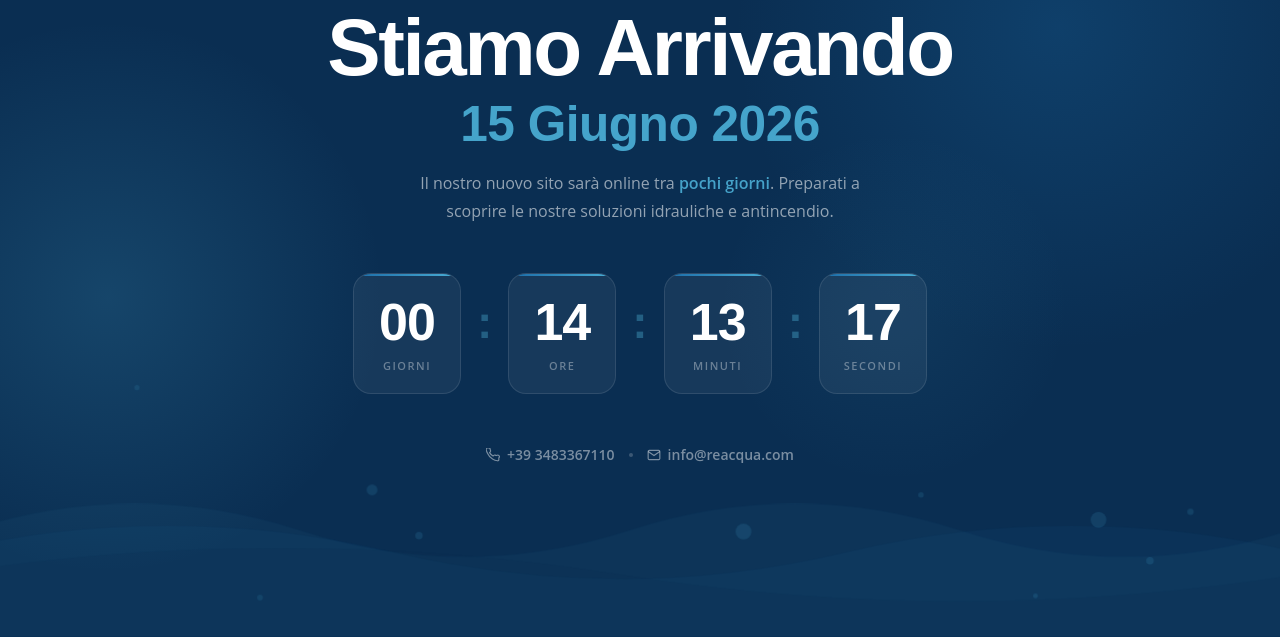
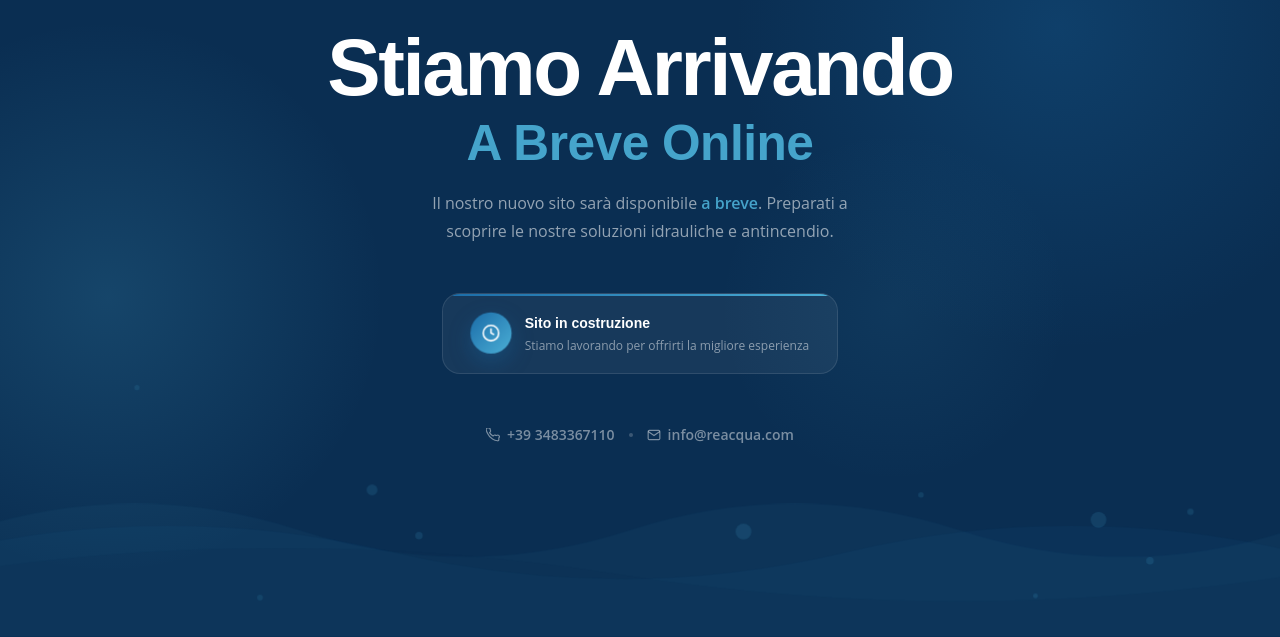
Before and after one commit to raibin2/sito-pa, a website: page index.html in a window 1280 px wide. Shown: the part 163-800 px from the top of the page. Drawn offline with nearby package versions, Linux system fonts and the light colour scheme.

Commit message:
Rendi permanente la schermata coming soon, rimuovi countdown
Sostituisce il conto alla rovescia con un badge "sito in costruzione"
in attesa del lancio, mantenendo logo, contatti e stile esistenti.

```diff
--- a/index.html
+++ b/index.html
@@ -422,9 +422,7 @@
       display: flex; flex-direction: column;
       align-items: center; justify-content: center;
       overflow: hidden;
-      transition: opacity .8s ease;
     }
-    #cs-overlay.cs-hide { opacity: 0; pointer-events: none; }
     .cs-bg-g1 {
       position: absolute; top: -20%; right: -10%;
       width: 700px; height: 700px;
@@ -500,46 +498,40 @@
       animation: cs-fadein .8s ease .3s both;
     }
     .cs-sub strong { color: rgba(75,175,214,.9); font-weight: 600; }
-    .cs-countdown {
-      display: flex; align-items: center; gap: 16px;
+    .cs-badge-row {
+      display: flex; align-items: center; gap: 14px;
       margin-bottom: 50px; animation: cs-fadein .8s ease .4s both;
       flex-wrap: wrap; justify-content: center;
     }
-    .cs-sep {
-      font-family: 'Poppins', sans-serif;
-      font-size: clamp(26px, 4vw, 46px); font-weight: 700;
-      color: rgba(75,175,214,.38); line-height: 1;
-      padding-bottom: 22px; user-select: none;
-    }
-    .cs-box {
-      display: flex; flex-direction: column;
-      align-items: center; justify-content: center;
-      min-width: 108px; padding: 22px 18px 18px;
+    .cs-pulse-card {
+      display: flex; align-items: center; gap: 14px;
+      padding: 18px 28px;
       background: rgba(255,255,255,.055); border: 1px solid rgba(255,255,255,.1);
       border-radius: 18px; backdrop-filter: blur(14px); -webkit-backdrop-filter: blur(14px);
-      position: relative; overflow: hidden; cursor: default;
-      transition: border-color .25s ease, background .25s ease;
+      position: relative; overflow: hidden;
     }
-    .cs-box::before {
+    .cs-pulse-card::before {
       content: ''; position: absolute; top: 0; left: 0; right: 0; height: 2px;
       background: linear-gradient(90deg, var(--blue), var(--sky));
     }
-    .cs-box:hover { background: rgba(255,255,255,.08); border-color: rgba(75,175,214,.3); }
-    .cs-num {
-      font-family: 'Poppins', sans-serif;
-      font-size: clamp(30px, 4.5vw, 52px); font-weight: 800;
-      color: var(--white); line-height: 1; letter-spacing: -.02em;
-      min-width: 2ch; text-align: center;
+    .cs-pulse-icon {
+      width: 40px; height: 40px; min-width: 40px; border-radius: 50%;
+      background: linear-gradient(135deg, var(--blue), var(--sky));
+      display: flex; align-items: center; justify-content: center;
+      box-shadow: 0 8px 22px rgba(27,108,168,.35);
+      animation: cs-pulse-scale 2.4s ease-in-out infinite;
     }
-    .cs-num.tick { animation: cs-num-tick .22s ease; }
-    @keyframes cs-num-tick {
-      0%   { transform: translateY(-6px); opacity: .5; }
-      100% { transform: translateY(0);    opacity: 1; }
+    .cs-pulse-icon svg { width: 18px; height: 18px; color: var(--white); stroke-width: 2; }
+    @keyframes cs-pulse-scale {
+      0%,100% { transform: scale(1); }
+      50%      { transform: scale(1.08); }
     }
-    .cs-lbl {
-      font-size: 11px; font-weight: 600; text-transform: uppercase;
-      letter-spacing: .14em; color: rgba(255,255,255,.36); margin-top: 9px;
+    .cs-pulse-text { text-align: left; }
+    .cs-pulse-title {
+      font-family: 'Poppins', sans-serif; font-size: 14px; font-weight: 700;
+      color: var(--white); margin-bottom: 2px;
     }
+    .cs-pulse-desc { font-size: 12px; color: rgba(255,255,255,.5); }
     .cs-contact {
       display: flex; align-items: center; gap: 14px;
       animation: cs-fadein .8s ease .55s both;
@@ -570,14 +562,12 @@
       to   { opacity: 1; transform: translateY(0); }
     }
     @media (max-width: 600px) {
-      .cs-sep { display: none; }
-      .cs-box { min-width: 68px; padding: 16px 10px 14px; border-radius: 14px; }
-      .cs-countdown { gap: 10px; }
+      .cs-pulse-card { padding: 14px 20px; }
       .cs-logo { height: 40px; }
       .cs-content { padding-bottom: 140px; }
     }
     @media (prefers-reduced-motion: reduce) {
-      .cs-particle, .cs-wave, .cs-wave2, .cs-wave3, .cs-chip-dot { animation: none; }
+      .cs-particle, .cs-wave, .cs-wave2, .cs-wave3, .cs-chip-dot, .cs-pulse-icon { animation: none; }
       #cs-overlay * { animation-duration: .01ms !important; transition-duration: .01ms !important; }
     }
 
@@ -596,8 +586,8 @@
 </head>
 <body>
 
-<!-- ══ COMING SOON OVERLAY — rimuovere dopo il 15 Giugno 2026 ══ -->
-<div id="cs-overlay" role="dialog" aria-modal="true" aria-label="Sito in arrivo — 15 Giugno 2026">
+<!-- ══ COMING SOON OVERLAY (permanente) ══ -->
+<div id="cs-overlay" role="dialog" aria-modal="true" aria-label="Sito in arrivo">
   <div class="cs-bg-g1" aria-hidden="true"></div>
   <div class="cs-bg-g2" aria-hidden="true"></div>
   <div class="cs-bg-g3" aria-hidden="true"></div>
@@ -615,33 +605,23 @@
 
     <h1 class="cs-headline">
       Stiamo Arrivando
-      <em>15 Giugno 2026</em>
+      <em>A Breve Online</em>
     </h1>
 
     <p class="cs-sub">
-      Il nostro nuovo sito sarà online tra <strong>pochi giorni</strong>.
+      Il nostro nuovo sito sarà disponibile <strong>a breve</strong>.
       Preparati a scoprire le nostre soluzioni idrauliche e antincendio.
     </p>
 
-    <div class="cs-countdown" role="timer" aria-live="polite" aria-label="Conto alla rovescia al lancio">
-      <div class="cs-box">
-        <span class="cs-num" id="cs-days">00</span>
-        <span class="cs-lbl">Giorni</span>
-      </div>
-      <div class="cs-sep" aria-hidden="true">:</div>
-      <div class="cs-box">
-        <span class="cs-num" id="cs-hours">00</span>
-        <span class="cs-lbl">Ore</span>
-      </div>
-      <div class="cs-sep" aria-hidden="true">:</div>
-      <div class="cs-box">
-        <span class="cs-num" id="cs-minutes">00</span>
-        <span class="cs-lbl">Minuti</span>
-      </div>
-      <div class="cs-sep" aria-hidden="true">:</div>
-      <div class="cs-box">
-        <span class="cs-num" id="cs-seconds">00</span>
-        <span class="cs-lbl">Secondi</span>
+    <div class="cs-badge-row">
+      <div class="cs-pulse-card">
+        <div class="cs-pulse-icon" aria-hidden="true">
+          <svg viewBox="0 0 24 24" fill="none" stroke="currentColor"><circle cx="12" cy="12" r="10"/><path d="M12 6v6l4 2"/></svg>
+        </div>
+        <div class="cs-pulse-text">
+          <div class="cs-pulse-title">Sito in costruzione</div>
+          <div class="cs-pulse-desc">Stiamo lavorando per offrirti la migliore esperienza</div>
+        </div>
       </div>
     </div>
 
@@ -1330,42 +1310,12 @@
     }
   });
 
-  // ── Coming Soon Countdown ────────────────────────────────────
+  // ── Coming Soon Overlay (permanente) ─────────────────────────
   (function() {
     const overlay = document.getElementById('cs-overlay');
     if (!overlay) return;
 
-    // Target: 15 Giugno 2026 ore 08:00 CEST (UTC+2)
-    const TARGET = new Date('2026-06-15T08:00:00+02:00').getTime();
-
-    function pad(n) { return String(n).padStart(2, '0'); }
-
-    function tick(el, val) {
-      const next = pad(val);
-      if (el.textContent !== next) {
-        el.classList.remove('tick');
-        void el.offsetWidth;
-        el.classList.add('tick');
-        el.textContent = next;
-      }
-    }
-
-    function updateCountdown() {
-      const diff = TARGET - Date.now();
-      if (diff <= 0) {
-        overlay.classList.add('cs-hide');
-        setTimeout(() => { overlay.remove(); document.body.style.overflow = ''; }, 850);
-        return;
-      }
-      tick(document.getElementById('cs-days'),    Math.floor(diff / 86400000));
-      tick(document.getElementById('cs-hours'),   Math.floor((diff % 86400000) / 3600000));
-      tick(document.getElementById('cs-minutes'), Math.floor((diff % 3600000)  / 60000));
-      tick(document.getElementById('cs-seconds'), Math.floor((diff % 60000)    / 1000));
-    }
-
     document.body.style.overflow = 'hidden';
-    updateCountdown();
-    setInterval(updateCountdown, 1000);
 
     // Floating particles
     const container = document.getElementById('cs-particles');
```
